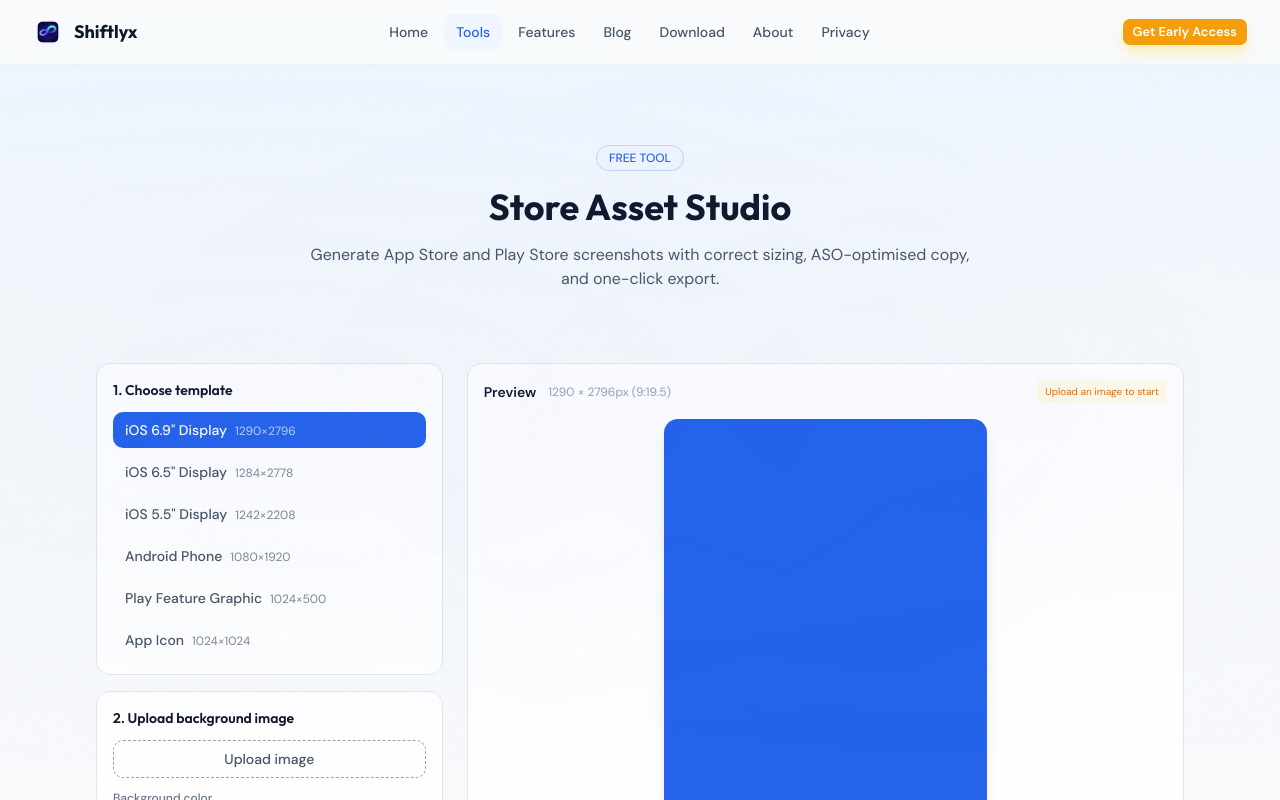
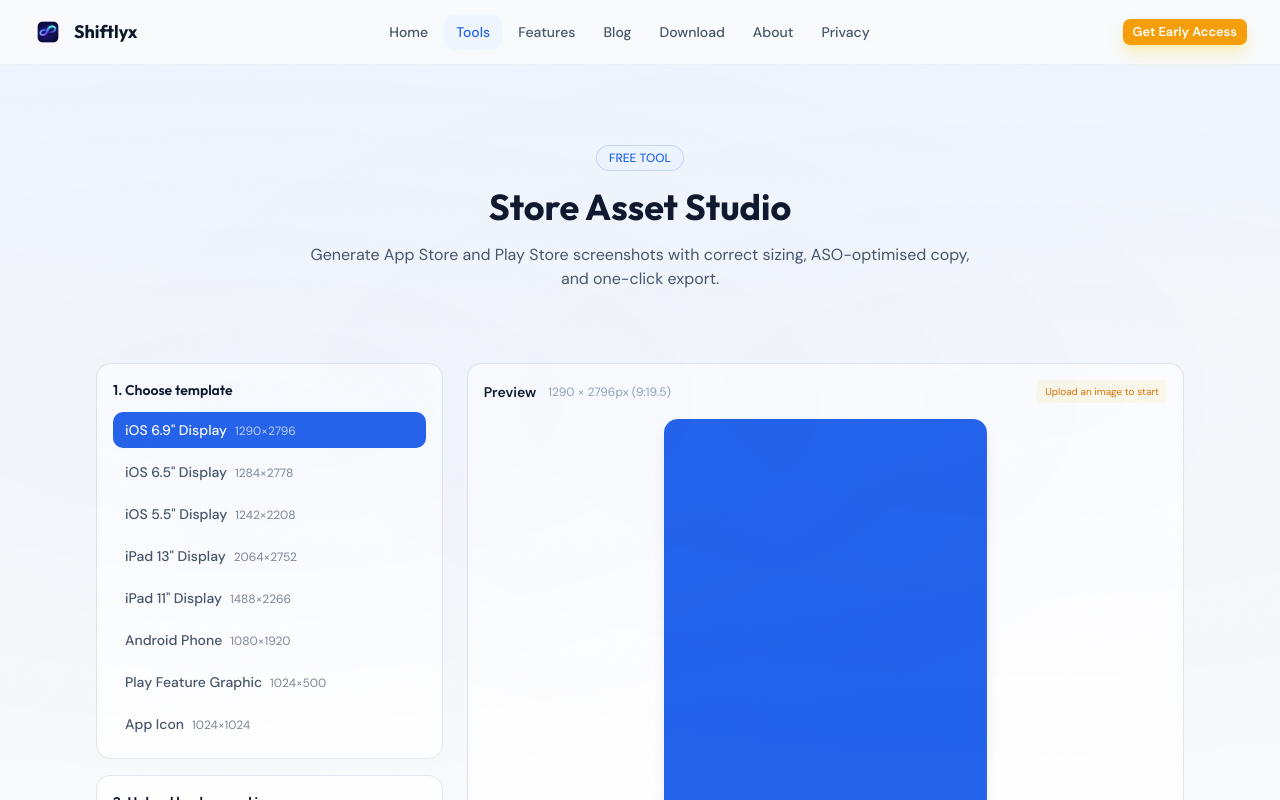
Before and after one commit to leclanche2364/Shiftlyx-Website, a Next.js app: page /tools/store-asset-studio in a window 1280 px wide. Shown: the top 800 px of the page. Built offline with nearby package versions, Linux system fonts and the light colour scheme.

Commit message:
Add iPad templates (13" 2064x2752 + 11" 1488x2266) to Store Asset Studio

```diff
--- a/src/app/tools/store-asset-studio/store-asset-studio-content.tsx
+++ b/src/app/tools/store-asset-studio/store-asset-studio-content.tsx
@@ -33,6 +33,24 @@ const TEMPLATES = [
     height: 2208,
     ratio: "9:16",
     desc: "iPhone 8 Plus, 7 Plus",
+  },
+  {
+    id: "ipad-13",
+    label: "iPad 13\" Display",
+    device: "iOS",
+    width: 2064,
+    height: 2752,
+    ratio: "3:4",
+    desc: "iPad Pro M5/M4, iPad Air M4, iPad Pro 6th gen+",
+  },
+  {
+    id: "ipad-11",
+    label: "iPad 11\" Display",
+    device: "iOS",
+    width: 1488,
+    height: 2266,
+    ratio: "~2:3",
+    desc: "iPad Pro M5/M4, iPad Air, iPad (A16), iPad mini",
   },
   {
     id: "android-phone",
@@ -101,6 +119,17 @@ const ASO_TIPS: Record<string, string[]> = {
     "Must be recognizable at 16px. Simple shapes, high contrast.",
     "Avoid text on app icon — it becomes illegible at small sizes.",
     "Use brand colors consistently across all store assets.",
+  ],
+  "ipad-13": [
+    "iPad screenshots required if your app supports iPad — use 13\" Display as primary.",
+    "2064×2752 is landscape-friendly — consider side-by-side UI mockups.",
+    "iPad users expect richer layouts. Show multi-pane or split-screen views.",
+    "Keep text readable at arm's length distance — bigger font sizes.",
+  ],
+  "ipad-11": [
+    "11\" iPad is the most popular iPad size — don't skip this if you support iPad.",
+    "1488×2266 — same 3:4 ratio as 13\". Can reuse layouts with margin adjustments.",
+    "Consider showing Apple Pencil or keyboard integration if applicable.",
   ],
 };
 
```
